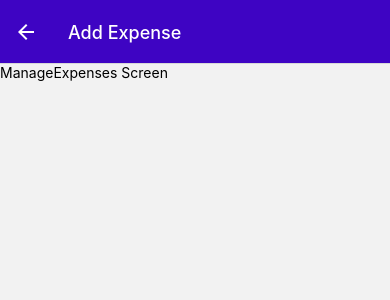
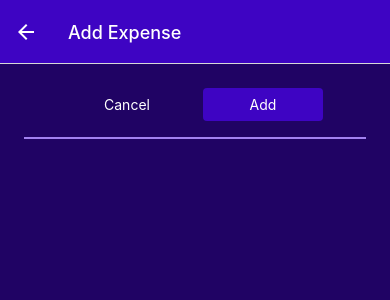
Before and after one commit to jvckmorvn/pennywise, a React Native app: screen /ManageExpense in a window 390 px wide. Shown: the top 300 px of the page. Built offline with nearby package versions, Linux system fonts and the light colour scheme.

Commit message:
custom buttons

```diff
--- /dev/null
+++ b/components/UI/Button.js
@@ -0,0 +1,39 @@
+import { Pressable, StyleSheet, Text, View } from "react-native";
+import { GlobalStyles } from "../../constants/styles";
+
+export default function Button({children, onPress, mode, style}) {
+  const isFlat = mode === 'flat';
+
+  return (
+    <View style={style}>
+      <Pressable onPress={onPress} style={({pressed}) => pressed && styles.pressed}>
+        <View style={[styles.button, isFlat && styles.flat]}>
+          <Text style={[styles.buttonText, isFlat && styles.flat]}>{children}</Text>
+        </View>
+      </Pressable>
+    </View>
+  )
+}
+
+const styles = StyleSheet.create({
+  button: {
+    borderRadius: 4,
+    padding: 8,
+    backgroundColor: GlobalStyles.colours.primary500
+  },
+  flat: {
+    backgroundColor: 'transparent'
+  },
+  buttonText: {
+    color: 'white',
+    textAlign: 'center'
+  },
+  flatText: {
+    color: GlobalStyles.colours.primary200
+  },
+  pressed: {
+    opacity: 0.8,
+    backgroundColor: GlobalStyles.colours.primary400,
+    borderRadius: 4
+  }
+});
--- a/screens/ManageExpense.js
+++ b/screens/ManageExpense.js
@@ -1,5 +1,9 @@
 import { useLayoutEffect } from 'react';
-import { Text } from 'react-native';
+import { StyleSheet, View } from 'react-native';
+
+import IconButton from '../components/UI/IconButton';
+import { GlobalStyles } from '../constants/styles';
+import Button from '../components/UI/Button';
 
 export default function ManageExpenses({route, navigation}) {
   const editedExpenseId = route.params?.expenseId;
@@ -11,5 +15,51 @@
     });
   }, [navigation, isEditing]);
 
-  return <Text>ManageExpenses Screen</Text>;
+  function deleteExpenseHandler() {
+    console.log('Deleted');
+  }
+
+  function cancelHandler() {
+    console.log('Cancelled');
+  }
+
+  function confirmHandler() {
+    console.log('Confirmed');
+  }
+
+  return (
+    <View style={styles.container}>
+      <View style={styles.buttons}>
+        <Button style={styles.button} mode='flat' onPress={cancelHandler}>Cancel</Button>
+        <Button style={styles.button} onPress={confirmHandler}>{isEditing ? 'Update' : 'Add'}</Button>
+      </View>
+      <View style={styles.deleteContainer}>
+        {isEditing && <IconButton icon='trash' colour={GlobalStyles.colours.error500} size={36} onPress={deleteExpenseHandler}/>}
+      </View>
+    </View>
+  );
 }
+
+const styles = StyleSheet.create({
+  container: {
+    flex: 1,
+    padding: 24,
+    backgroundColor: GlobalStyles.colours.primary800
+  },
+  buttons: {
+    flexDirection: 'row',
+    justifyContent: 'center',
+    alignItems: 'center'
+  },
+  button: {
+    minWidth: 120,
+    marginHorizontal: 8
+  },
+  deleteContainer: {
+    marginTop: 16,
+    paddingTop: 8,
+    borderTopWidth: 2,
+    borderTopColor: GlobalStyles.colours.primary200,
+    alignItems: 'center'
+  },
+});
```
